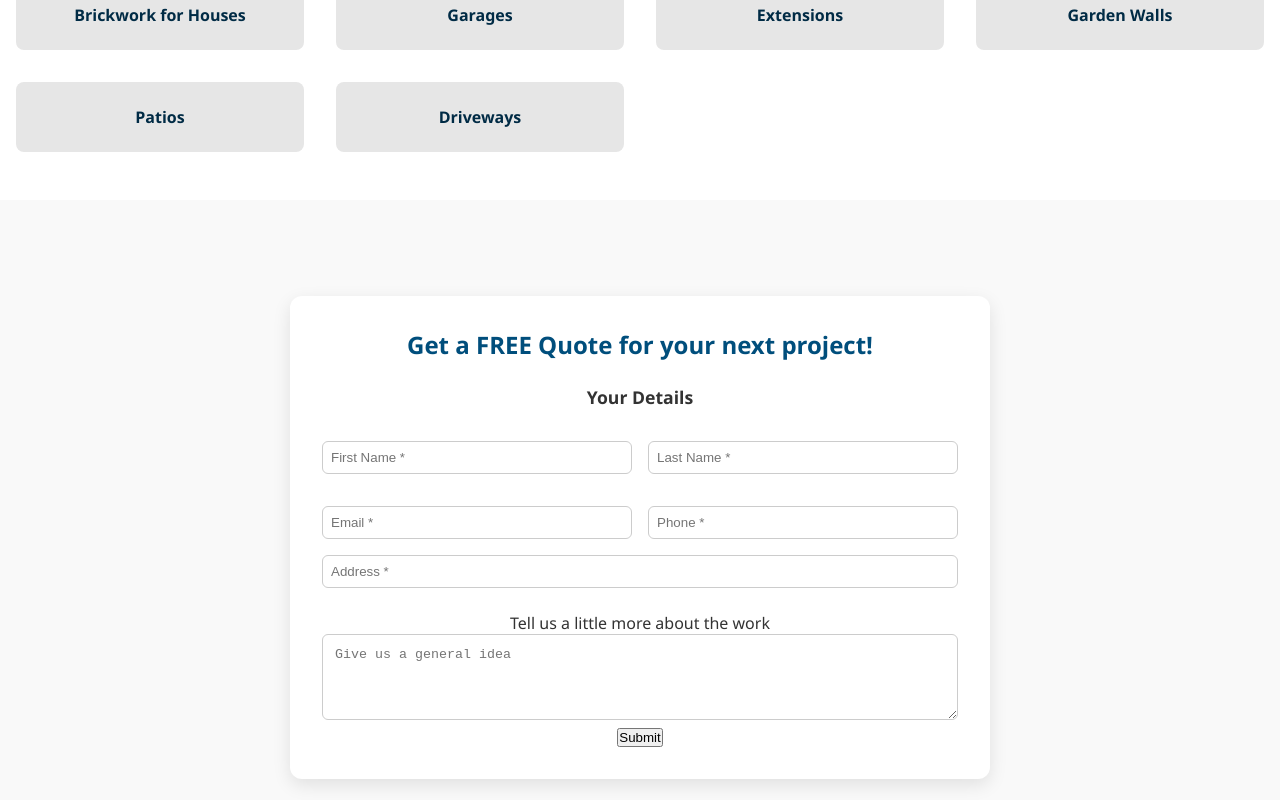
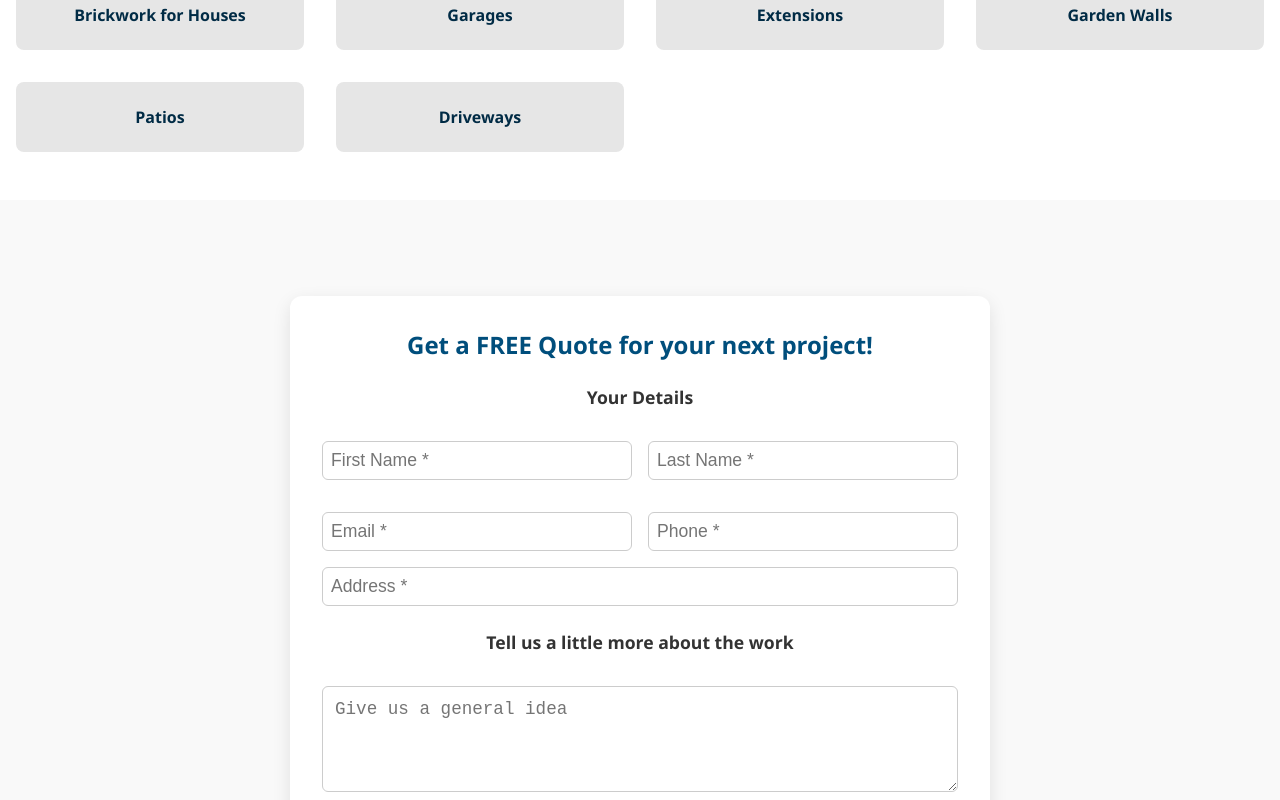
Before and after one commit to tfa-rblanco/dnrtradie-site, a React (Create React App) app: page / in a window 1280 px wide. Both pictures are taken after a click on the element "Brickwork for Houses". Shown: the part 1225-2025 px from the top of the page. Built offline with nearby package versions, Linux system fonts and the light colour scheme.

Commit message:
remove react installation updated style

```diff
--- a/public/index.html
+++ b/public/index.html
@@ -14,7 +14,7 @@
       manifest.json provides metadata used when your web app is installed on a
       user's mobile device or desktop. See https://developers.google.com/web/fundamentals/web-app-manifest/
     -->
-    <link rel="manifest" href="%PUBLIC_URL%/manifest.json" />
+    <!--link rel="manifest" href="%PUBLIC_URL%/manifest.json" />-->
     <!--
       Notice the use of %PUBLIC_URL% in the tags above.
       It will be replaced with the URL of the `public` folder during the build.
--- a/src/component/FreeQuote.jsx
+++ b/src/component/FreeQuote.jsx
@@ -113,10 +113,11 @@ const FreeQuote = () => {
           className={`full-width ${errors.phone ? 'error' : ''}`}
         />
         <div className="form-group">
-          <label>Tell us a little more about the work</label>
+          <h4>Tell us a little more about the work</h4>
           <textarea
             name="message"
             rows="4"
+            className="full-width"
             placeholder="Give us a general idea"
             value={formData.message}
             onChange={handleChange}
--- a/src/index.css
+++ b/src/index.css
@@ -266,6 +266,7 @@ body {
   padding: 0.5rem;
   border: 1px solid #ccc;
   border-radius: 6px;
+  font-size: 1.1rem;
 }
 
 .form-group {
@@ -321,6 +322,22 @@ body {
   color: green;
   margin-bottom: 1rem;
   font-weight: bold;
+}
+
+button[type="submit"] {
+  background-color: #0077b6; /* Deep blue to match heading */
+  color: white;
+  padding: 10px 20px;
+  font-size: 1rem;
+  border: none;
+  border-radius: 8px;
+  cursor: pointer;
+  margin-top: 20px;
+  transition: background-color 0.3s ease;
+}
+
+button[type="submit"]:hover {
+  background-color: #005f8d; /* Slightly darker on hover */
 }
 
 /* Responsive Mobile Navigation */
@@ -458,7 +475,7 @@ body {
 
 .form-actions .primary,
 .form-actions .secondary {
-  padding: 0.75rem 1.5rem;
+  padding: 1rem 1.5rem;
   border-radius: 8px;
   border: none;
   font-weight: bold;
```
